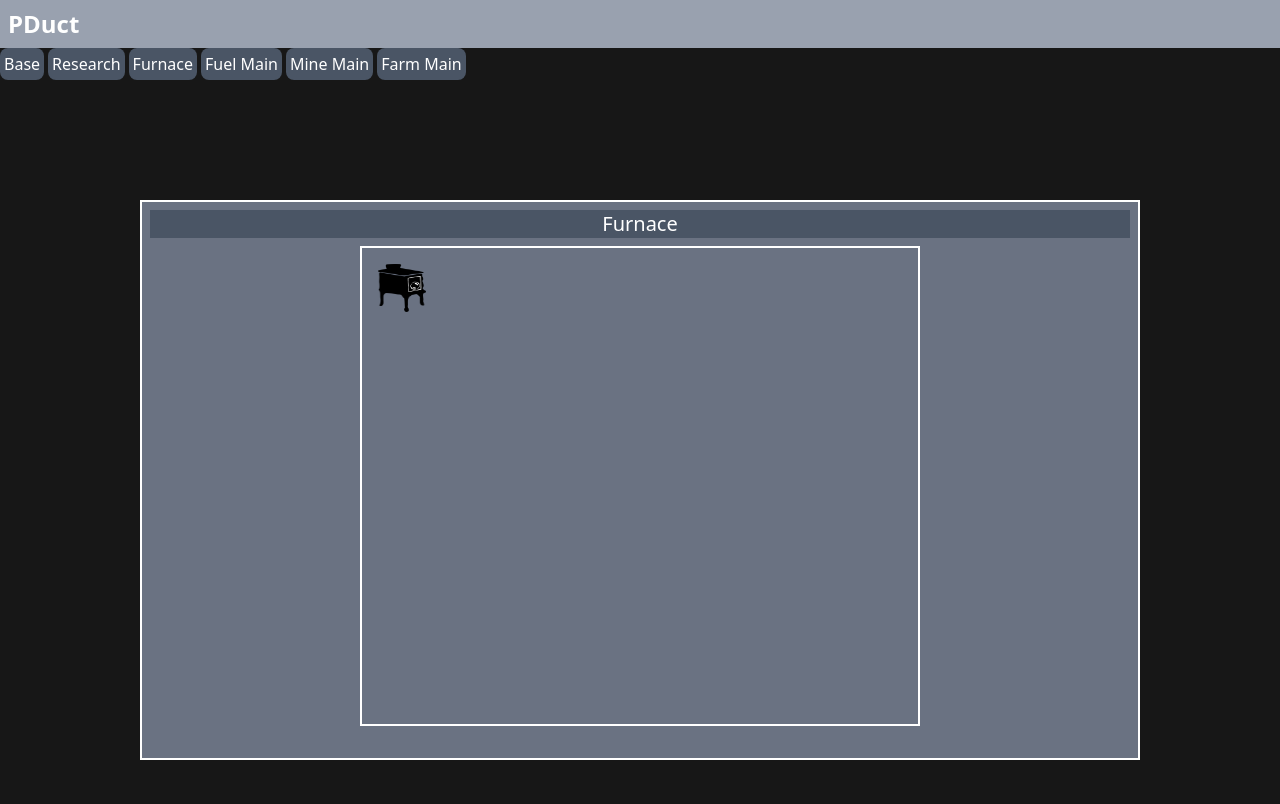
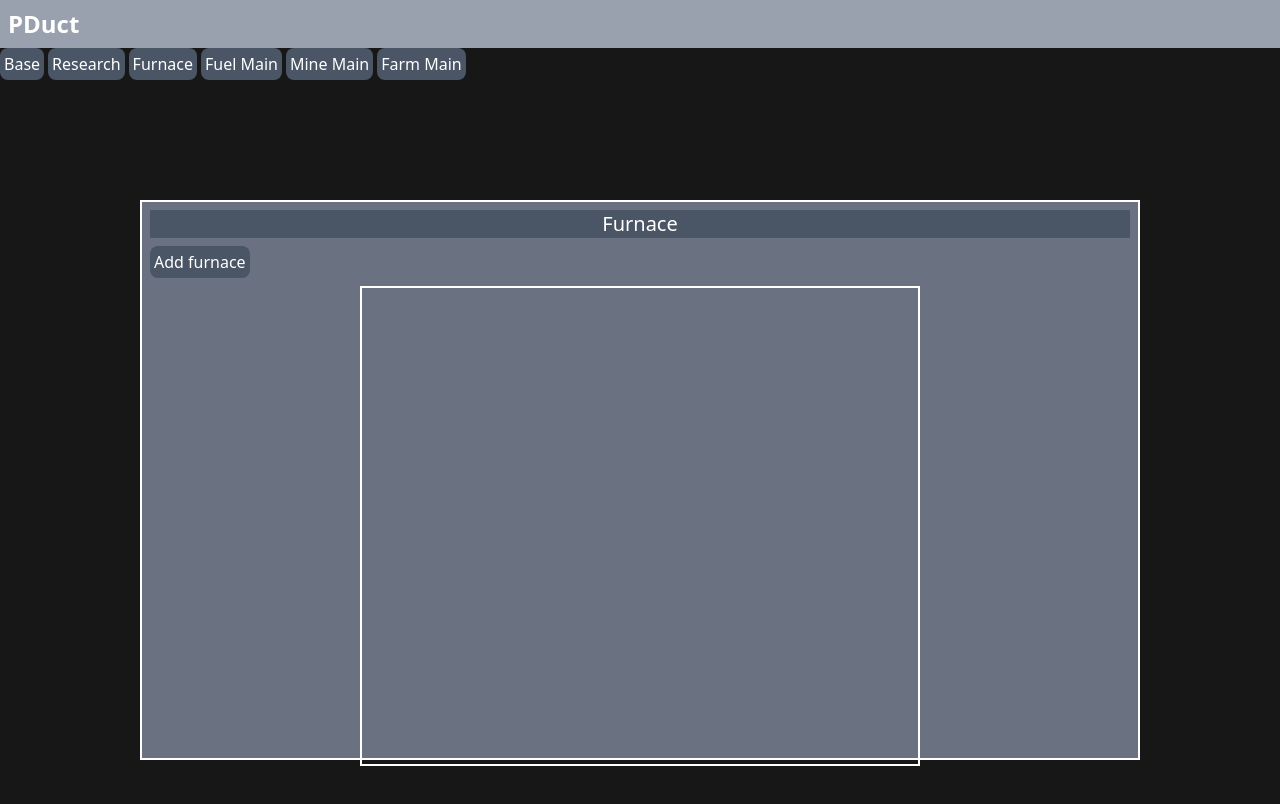
Before and after one commit to KeremVona/PDuct, a React (Vite) app in the folder client/: page /game in a window 1280 px wide. Both pictures are taken after a click on the button "Furnace". Shown: the top 804 px of the page. Built offline with nearby package versions, Linux system fonts and the light colour scheme; the HTML template or start-up script is replaced by a standard one.

Commit message:
furnace work

```diff
--- a/client/src/components/base/Furnace.tsx
+++ b/client/src/components/base/Furnace.tsx
@@ -1,14 +1,33 @@
-import furnace from "../../assets/base_main/furnace.png";
+import furnacePNG from "../../assets/base_main/furnace.png";
 import furnace_background from "../../assets/base_main/furnace-background.jpg";
+import { addFurnace } from "../../features/base/furnace/furnaceSlice";
+import { useDispatch, useSelector } from "react-redux";
+import type { RootState } from "../../app/store";
 
 const Furnace = () => {
+  const dispatch = useDispatch();
+
+  const furnaces = useSelector((state: RootState) => state.furnace.items);
+
   return (
     <div className="border-solid border-white border-2 p-2 bg-gray-500 w-250 h-140">
       <p className="text-white text-center bg-gray-600 text-xl mb-2">Furnace</p>
+      <div className="text-center mb-2 flex">
+        <button
+          onClick={() => dispatch(addFurnace(0))}
+          className="text-white bg-gray-600 p-1 mr-1 rounded-lg"
+        >
+          Add furnace
+        </button>
+      </div>
 
       <div className="items-center justify-center flex">
         <div className="border-white border-2 border-solid p-4 h-120 w-140">
-          <img src={furnace} className="w-12 h-12" />
+          {furnaces.map((furnace) => (
+            <div key={furnace.id}>
+              <img src={furnacePNG} className="w-12 h-12" />
+            </div>
+          ))}
         </div>
       </div>
     </div>
```
